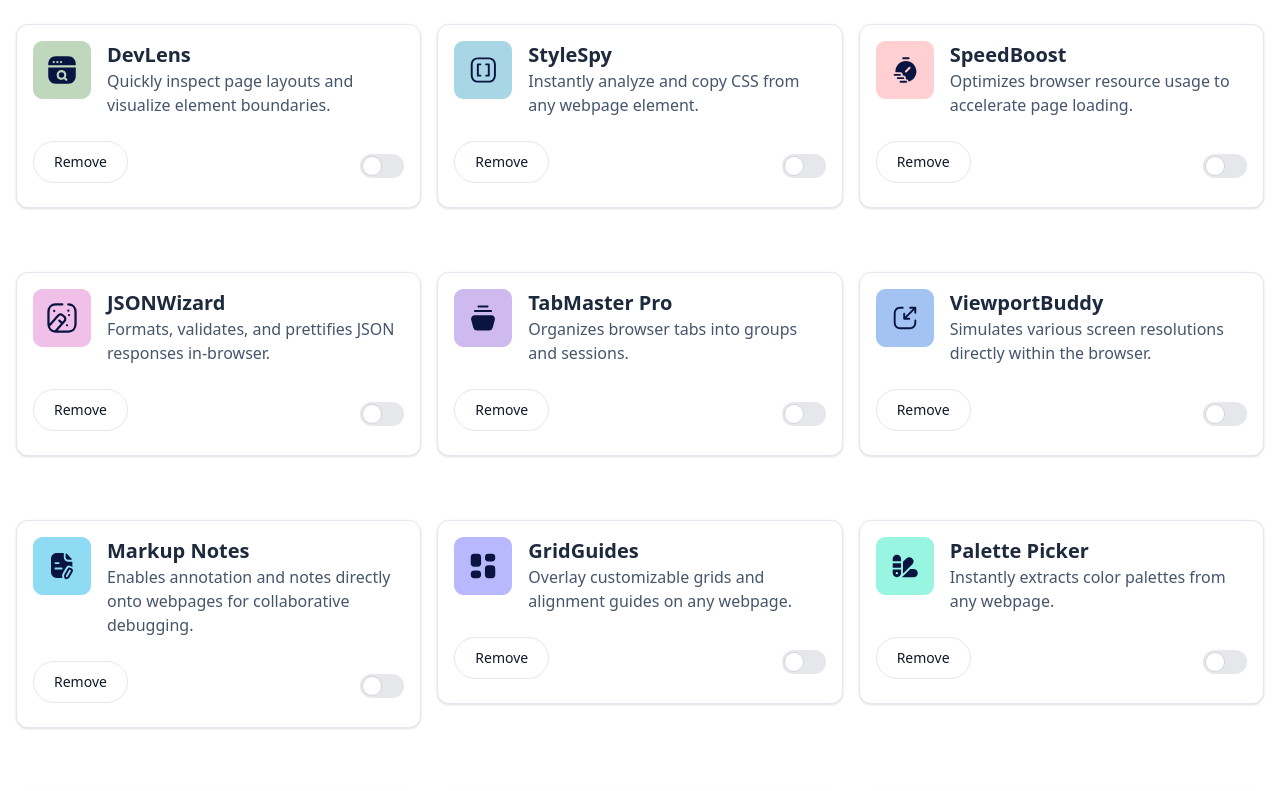
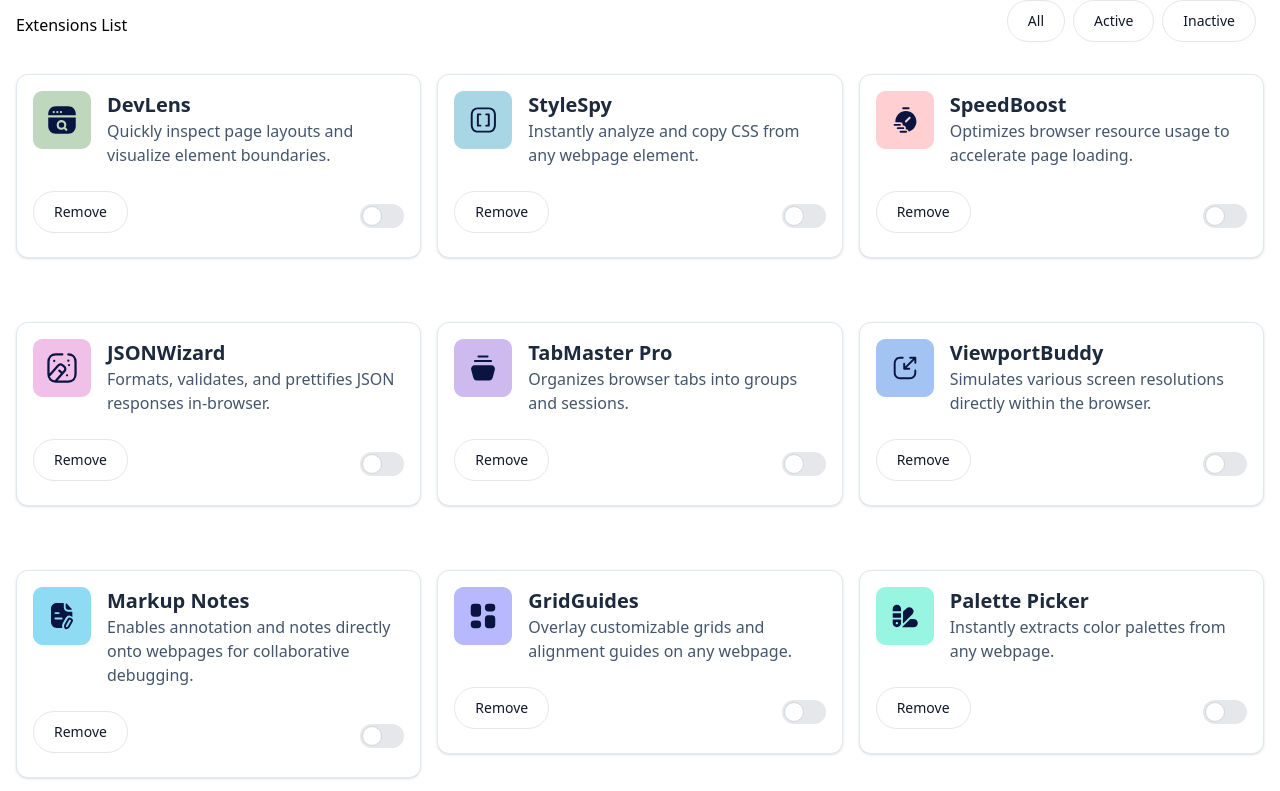
Before and after one commit to negin-khademi/Browser-extension-manager-UI, an Angular app: page / in a window 1280 px wide. Shown: the top 791 px of the page. Built offline with nearby package versions, Linux system fonts and the light colour scheme.

Commit message:
feat : use button component in app

```diff
--- a/src/app/app.component.html
+++ b/src/app/app.component.html
@@ -1,4 +1,12 @@
 <div class="container mx-auto px-4">
+  <div class="flex items-center justify-between">
+    <h2>Extensions List</h2>
+    <div class="">
+      <app-button [name]="'All'" />
+      <app-button [name]="'Active'" />
+      <app-button [name]="'Inactive'" />
+    </div>
+  </div>
   <div class="grid grid-cols-1 gap-4 md:grid-cols-2 lg:grid-cols-3">
     @for(card of data;track card.name){
     <app-card [card]="card" />
--- a/src/app/app.component.ts
+++ b/src/app/app.component.ts
@@ -1,3 +1,4 @@
+import { ButtonComponent } from "./shared/button/button.component";
 import { CardComponent } from "./card/card.component";
 import { Component } from "@angular/core";
 import { RouterOutlet } from "@angular/router";
@@ -5,7 +6,7 @@ import data from "../data.json";
 
 @Component({
 	selector: "app-root",
-	imports: [RouterOutlet, CardComponent],
+	imports: [RouterOutlet, CardComponent, ButtonComponent],
 	templateUrl: "./app.component.html",
 	styleUrl: "./app.component.scss",
 })
```
